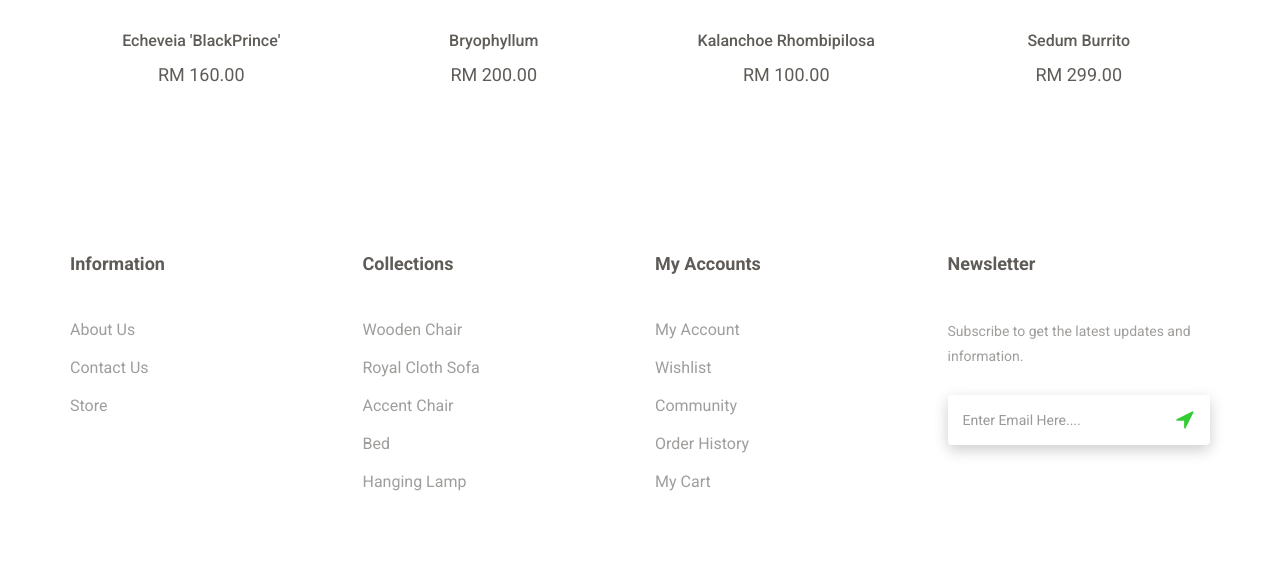
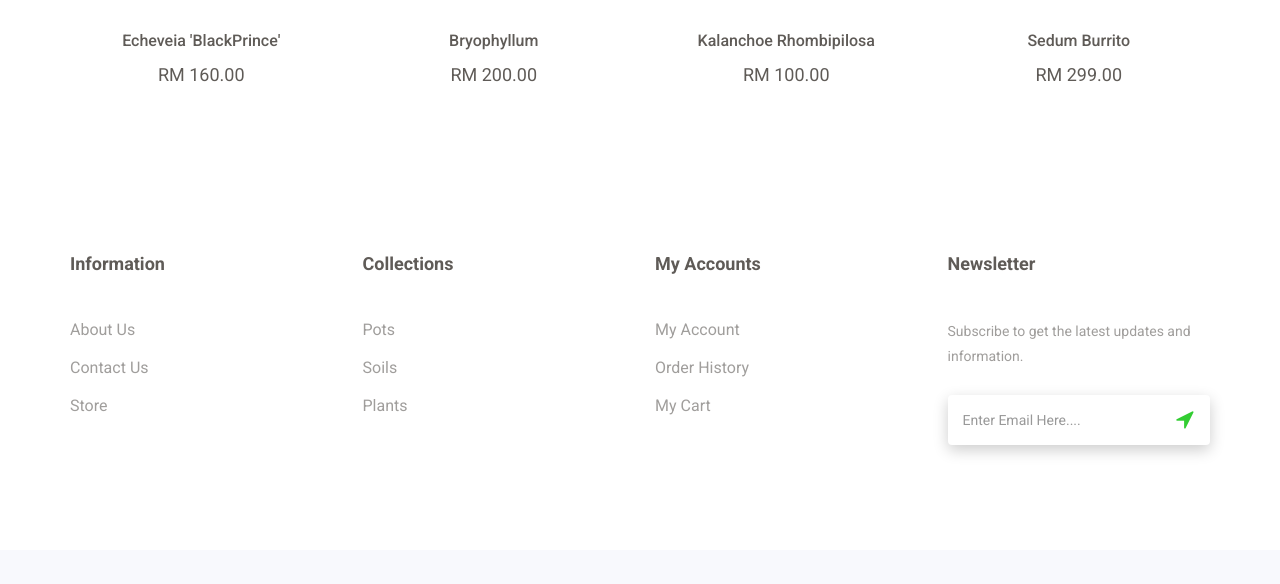
Before and after one commit to SaudSultan9/indexwithAA, a plain HTML site: page goatproj/index.html in a window 1280 px wide. Shown: the part 1378-1962 px from the top of the page. Drawn offline with nearby package versions, Linux system fonts and the light colour scheme.

Commit message:
Minor Changes in Footer

```diff
--- a/goatproj/index.html
+++ b/goatproj/index.html
@@ -449,11 +449,9 @@
 								</div><!--/.hm-foot-title-->
 								<div class="hm-foot-menu">
 									<ul>
-										<li><a href="#">wooden chair</a></li><!--/li-->
-										<li><a href="#">royal cloth sofa</a></li><!--/li-->
-										<li><a href="#">accent chair</a></li><!--/li-->
-										<li><a href="#">bed</a></li><!--/li-->
-										<li><a href="#">hanging lamp</a></li><!--/li-->
+										<li><a href="#">Pots</a></li><!--/li-->
+										<li><a href="#">Soils</a></li><!--/li-->
+										<li><a href="#">Plants</a></li><!--/li-->
 									</ul><!--/ul-->
 								</div><!--/.hm-foot-menu-->
 							</div><!--/.hm-footer-widget-->
@@ -466,8 +464,6 @@
 								<div class="hm-foot-menu">
 									<ul>
 										<li><a href="#">my account</a></li><!--/li-->
-										<li><a href="#">wishlist</a></li><!--/li-->
-										<li><a href="#">Community</a></li><!--/li-->
 										<li><a href="#">order history</a></li><!--/li-->
 										<li><a href="#">my cart</a></li><!--/li-->
 									</ul><!--/ul-->
@@ -507,7 +503,7 @@
 			<div class="container">
 				<div class="hm-footer-copyright text-center">
 					<div class="footer-social">
-						<a href="#"><i class="fa fa-facebook"></i></a>
+						<a href="https://www.facebook.com/cactisucculentkch"><i class="fa fa-facebook"></i></a>
 						<a href="#"><i class="fa fa-instagram"></i></a>
 						<a href="#"><i class="fa fa-linkedin"></i></a>
 						<a href="#"><i class="fa fa-pinterest"></i></a>
```
Also changed, not shown: goatproj/product.html (+3 -7 lines).
